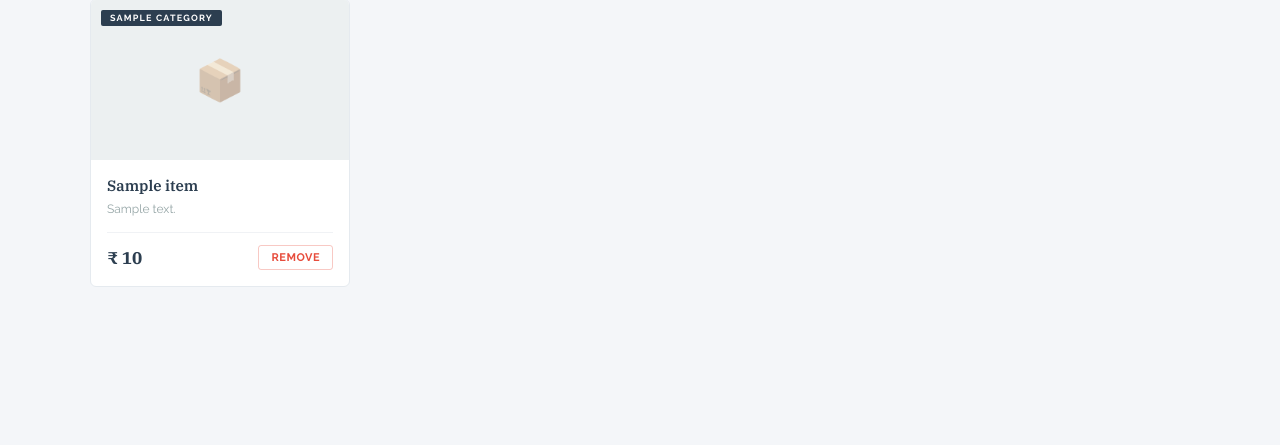
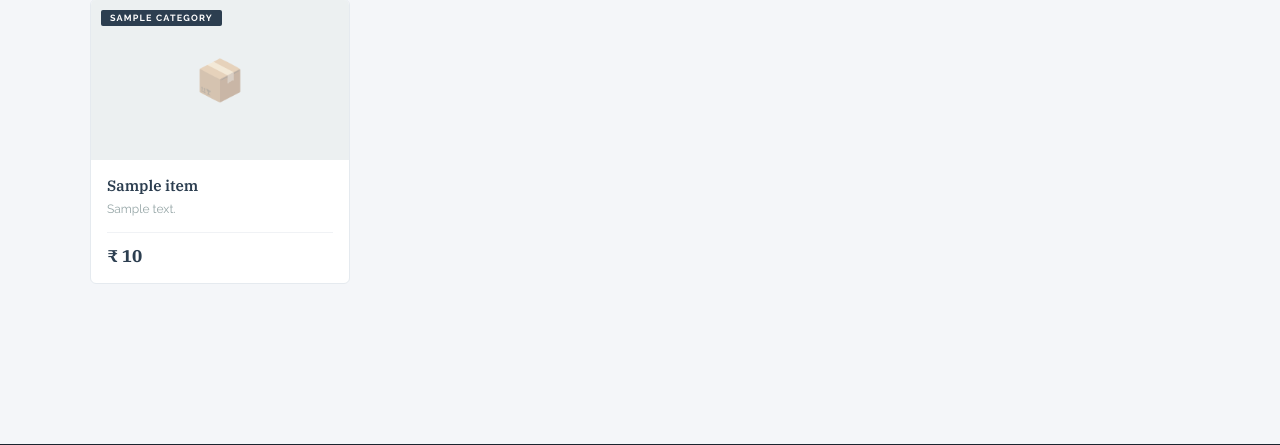
Before and after one commit to sree2005-05/XChangeIt-Finally, a Flask app: template templates/profile.html in a window 1280 px wide. Shown: the part 546-991 px from the top of the page. Run offline with Flask 3, Linux system fonts and the light colour scheme; the template is opened without the code that fills it: most values are stand-ins (such as "Sample title", 1, 10 or a date in 2020).

Commit message:
remove dlt

```diff
--- a/templates/profile.html
+++ b/templates/profile.html
@@ -181,11 +181,6 @@
           <p>{{ item['short_desc'] }}</p>
           <div class="plc-footer">
             <span class="plc-price">₹ {{ item['price'] }}</span>
-            <a href="{{ url_for('remove_listing', product_id=item['id']) }}"
-               class="plc-delete"
-               onclick="event.stopPropagation(); return confirm('Remove this item from your listings?');">
-              Remove
-            </a>
           </div>
         </div>
       </div>
```
